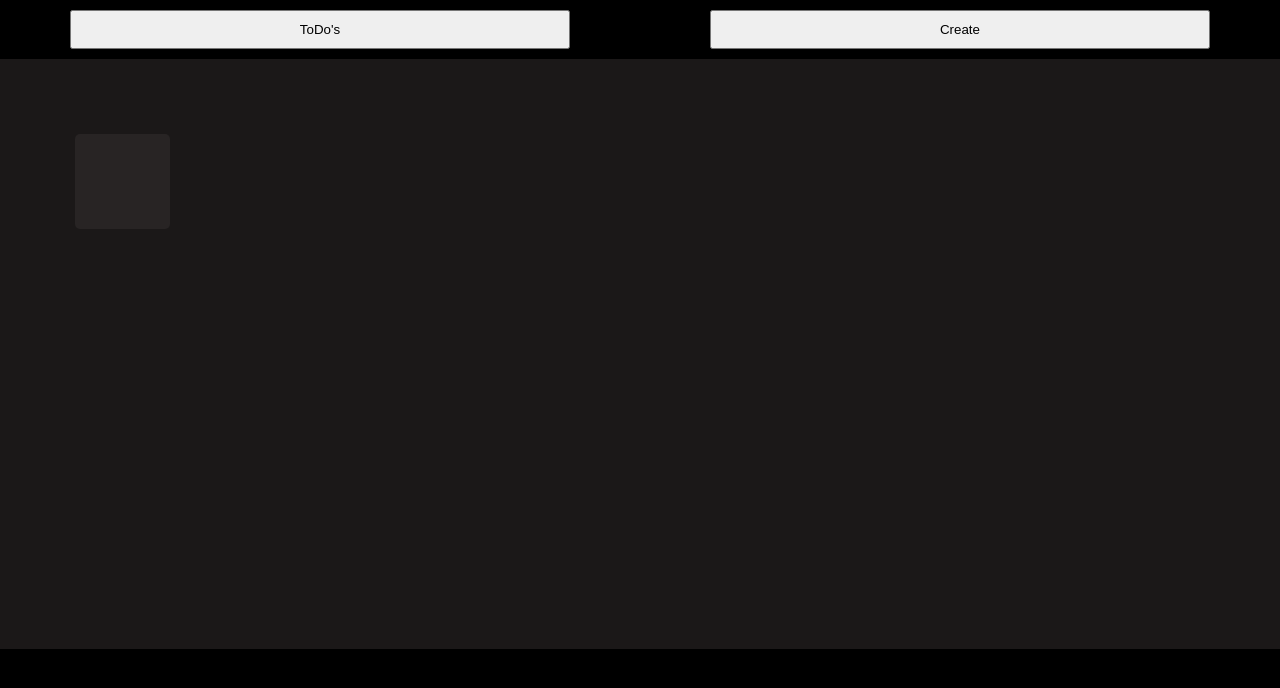
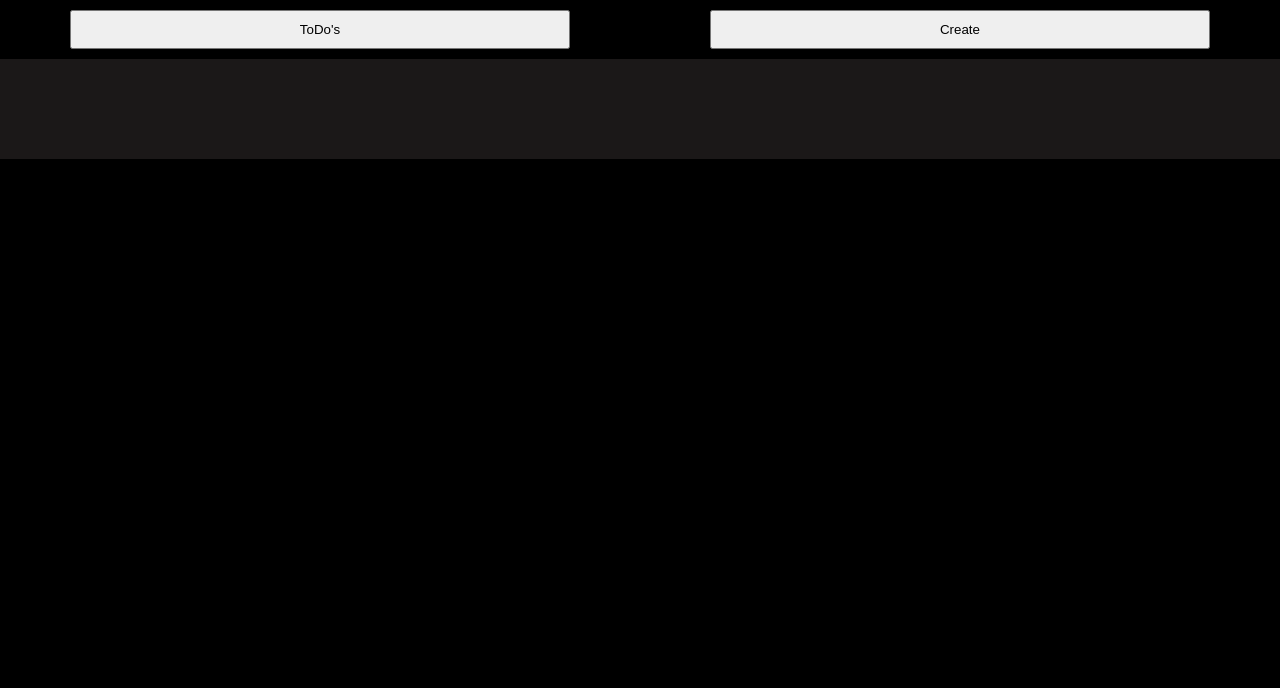
Before and after one commit to TheHeartstriker/ToDoApp, a React (Vite) app in the folder client/ToDoApp/: page / in a window 1280 px wide. Shown: the top 688 px of the page. Built offline with nearby package versions, Linux system fonts and the light colour scheme.

Commit message:
Created add task
Created the add task and proper viewing for it

```diff
--- a/client/ToDoApp/src/TaskProvider.jsx
+++ b/client/ToDoApp/src/TaskProvider.jsx
@@ -4,30 +4,20 @@ import React, { createContext, useState } from "react";
 export const TaskContext = createContext();
 //Creates a state to store the task data
 export const TaskProvider = ({ children }) => {
-  const [taskData, setTaskData] = useState([
-    { task: "Sample Task", index: 0, description: "Sample Description" },
-  ]);
+  const [taskData, setTaskData] = useState([]);
 
   const addTask = (task, description) => {
     setTaskData((prevTaskData) => [
       ...prevTaskData,
-      { task, index: prevTaskData.length, description },
+      { Task: task, index: prevTaskData.length, Description: description },
     ]);
   };
 
-  const updateTask = (index, task, description) => {
-    setTaskData((prevTaskData) =>
-      prevTaskData.map((t) =>
-        t.index === index ? { ...t, task, description } : t
-      )
-    );
-  };
-
-  const removeTask = (index) => {
-    setTaskData((prevTaskData) =>
-      prevTaskData.filter((t) => t.index !== index)
-    );
-  };
+  // const removeTask = (index) => {
+  //   setTaskData((prevTaskData) =>
+  //     prevTaskData.filter((t) => t.index !== index)
+  //   );
+  // };
 
   return (
     <TaskContext.Provider value={{ taskData, setTaskData }}>
--- a/client/ToDoApp/src/ToDoCreater.jsx
+++ b/client/ToDoApp/src/ToDoCreater.jsx
@@ -3,10 +3,10 @@ import { TaskContext } from "./TaskProvider";
 
 function ToDoCreater() {
   //Seters for the task name and description
+  const { setTaskData, taskData } = useContext(TaskContext);
+
   const [TaskName, setTaskName] = useState("");
   const [TaskDescription, setTaskDescription] = useState("");
-
-  const { setTaskData } = useContext(TaskContext);
 
   const handleTaskNameChange = (event) => {
     setTaskName(event.target.value);
@@ -15,9 +15,12 @@ function ToDoCreater() {
   const handleTaskDesChange = (event) => {
     setTaskDescription(event.target.value);
   };
-
-  const log = () => {
-    setTaskData({ task: TaskName });
+  //creating multiple objects
+  const addTask = (task, description) => {
+    setTaskData((prevTaskData) => [
+      ...prevTaskData,
+      { Task: task, index: prevTaskData.length, Description: description },
+    ]);
   };
 
   const handleReset = () => {
@@ -42,7 +45,7 @@ function ToDoCreater() {
           value={TaskDescription}
           onChange={handleTaskDesChange}
         />
-        <button id="Add" onClick={log}>
+        <button id="Add" onClick={() => addTask(TaskName, TaskDescription)}>
           Create
         </button>
         <button id="Reset" onClick={handleReset}>
--- a/client/ToDoApp/src/TodoContainer.jsx
+++ b/client/ToDoApp/src/TodoContainer.jsx
@@ -2,20 +2,16 @@ import { useState, useEffect, useContext } from "react";
 import { TaskContext } from "./TaskProvider";
 function Container() {
   const { taskData, setTaskData } = useContext(TaskContext);
-  const [items, setItems] = useState([]);
-  //Settting the task imditally cause cause a refresh of useEffect causing two items to be added
-  useEffect(() => {
-    if (taskData.task === "") return;
-    console.log("useEffect triggered with taskData.task:", taskData.task);
-    setItems([...items, taskData.task]);
-  }, []);
+
+  console.log("taskData:", taskData[0]);
 
   return (
     // This iterates over the items array and renders each item in a div
     <div className="ToDoContainer">
-      {items.map((item, index) => (
-        <div key={index} className="grid-item">
-          {item}
+      {taskData.map((item, index) => (
+        <div key={item.index} className="grid-item">
+          <h1>{item.Task}</h1>
+          <p>{item.Description}</p>
         </div>
       ))}
     </div>
```
